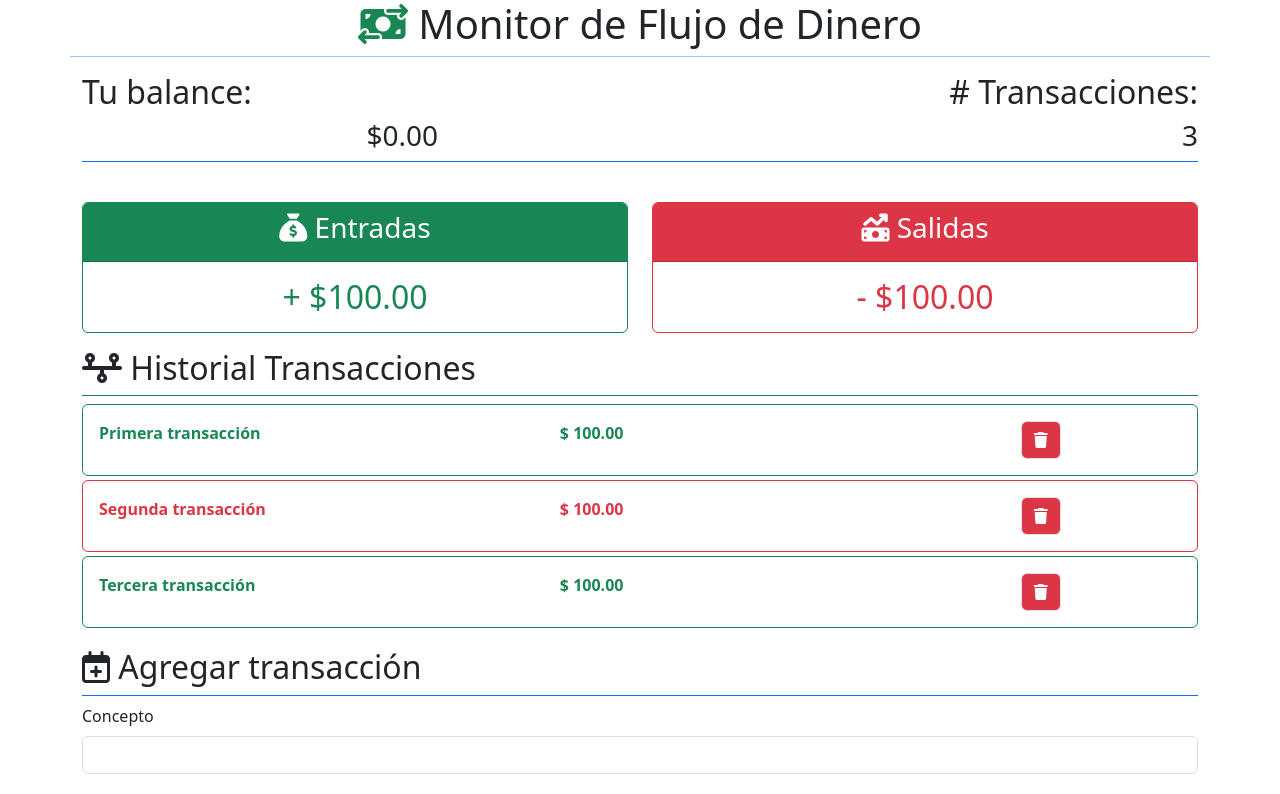
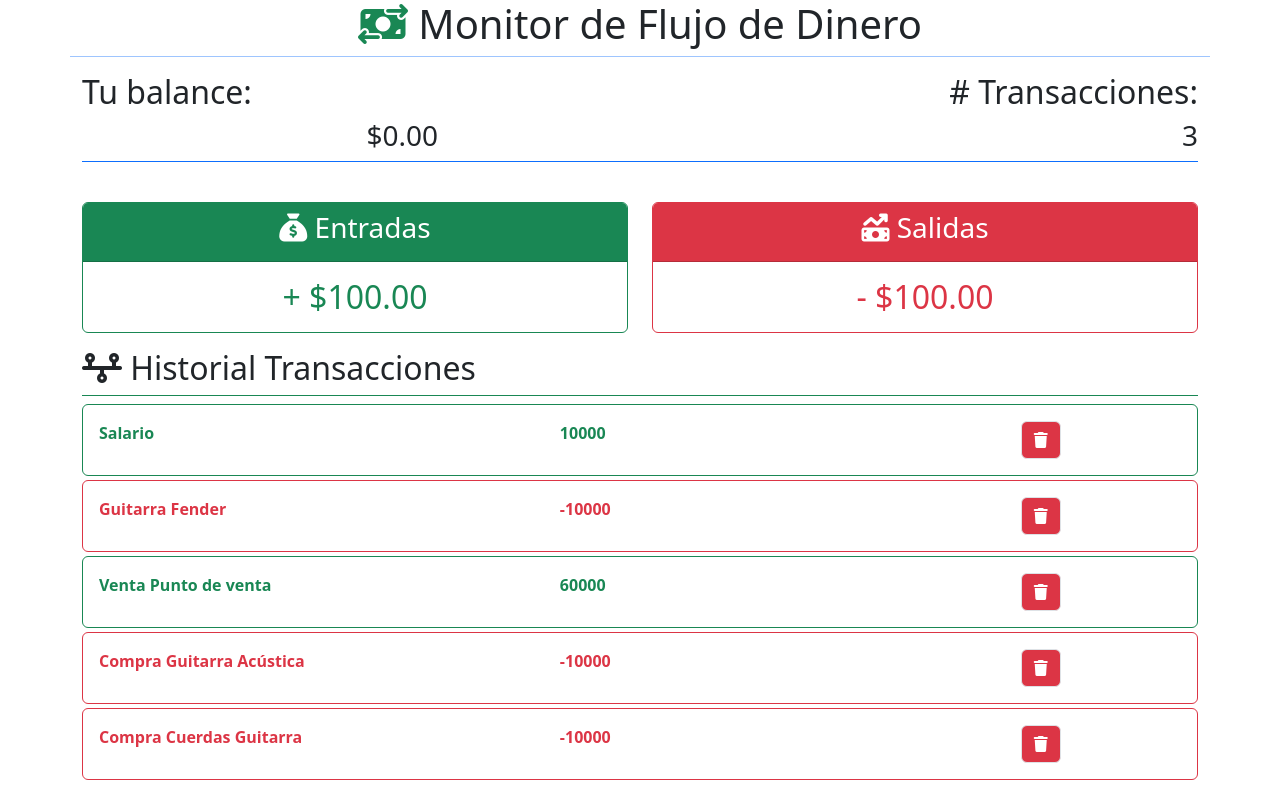
Before and after one commit to FavoMeister/MoneyTransactionVue, a Vue app: page / in a window 1280 px wide. Shown: the top 794 px of the page. Built offline with nearby package versions, Linux system fonts and the light colour scheme; the HTML template or start-up script is replaced by a standard one.

Commit message:
Making global component with props

```diff
--- a/src/components/HistorialTransaccionesApp.vue
+++ b/src/components/HistorialTransaccionesApp.vue
@@ -1,47 +1,26 @@
+<script setup lang="ts">
+import type { Transaccion } from '@/types/types';
+
+defineProps<{
+    transacciones: Transaccion[]
+}>();
+
+</script>
 <template>
     <div class="row mt-3">
       <div class="col">
         <h2 class="border-bottom border-success pb-2">
           <i class="fa-solid fa-timeline"></i>&nbsp;Historial Transacciones
         </h2>
-        <div class="card border-success mb-1 text-success fw-bold">
+        <!-- Transactions -->
+        <div class="card mb-1 fw-bold" :class="transaccion.costo < 0 ? 'border-danger text-danger' : 'border-success text-success'" v-for="transaccion in transacciones" :key="transaccion.id">
           <div class="card-body">
             <div class="row">
               <div class="col-5">
-                Primera transacción
+                {{ transaccion.nombre }}
               </div>
               <div class="col-5">
-                $ 100.00
-              </div>
-              <div class="col-2">
-                <button class="btn btn-danger border" aria-label="Eliminar"><i class="fa-solid fa-trash"></i></button>
-              </div>
-            </div>
-          </div>
-        </div>
-        <div class="card border-danger mb-1">
-          <div class="card-body text-danger  fw-bold">
-            <div class="row">
-              <div class="col-5">
-                Segunda transacción
-              </div>
-              <div class="col-5">
-                $ 100.00
-              </div>
-              <div class="col-2">
-                <button class="btn btn-danger border" aria-label="Eliminar"><i class="fa-solid fa-trash"></i></button>
-              </div>
-            </div>
-          </div>
-        </div>
-        <div class="card border-success mb-1">
-          <div class="card-body text-success fw-bold">
-            <div class="row">
-              <div class="col-5">
-                Tercera transacción
-              </div>
-              <div class="col-5">
-                $ 100.00
+                {{ transaccion.costo }}
               </div>
               <div class="col-2">
                 <button class="btn btn-danger border" aria-label="Eliminar"><i class="fa-solid fa-trash"></i></button>
--- a/src/components/TransaccionesDiner.vue
+++ b/src/components/TransaccionesDiner.vue
@@ -5,6 +5,38 @@ import NumeroTransaccionesApp from './NumeroTransaccionesApp.vue';
 import ResumenApp from './ResumenApp.vue';
 import HistorialTransaccionesApp from './HistorialTransaccionesApp.vue';
 import AgregarTransaccionApp from './AgregarTransaccionApp.vue';
+
+import { ref } from 'vue';
+import type { Transaccion } from '@/types/types';
+
+const transacciones = ref<Transaccion[]>([
+    {
+        id: 1,
+        nombre: 'Salario',
+        costo: 10000
+    },
+    {
+        id: 2,
+        nombre: 'Guitarra Fender',
+        costo: -10000
+    },
+    {
+        id: 3,
+        nombre: 'Venta Punto de venta',
+        costo: 60000
+    },
+    {
+        id: 4,
+        nombre: 'Compra Guitarra Acústica',
+        costo: -10000
+    },
+    {
+        id: 5,
+        nombre: 'Compra Cuerdas Guitarra',
+        costo: -10000
+    }
+]);
+
 </script>
 
 <template>
@@ -26,7 +58,7 @@ import AgregarTransaccionApp from './AgregarTransaccionApp.vue';
     <ResumenApp/>
     <!--/Resumen-->
     <!--HistorialTransacciones-->
-    <HistorialTransaccionesApp/>
+    <HistorialTransaccionesApp :transacciones="transacciones"/>
     <!--/HistorialTransacciones-->
     <!--AgregarTransaccion-->
     <AgregarTransaccionApp/>
--- /dev/null
+++ b/src/types/types.ts
@@ -0,0 +1,5 @@
+export type Transaccion = {
+    id: number,
+    nombre: string
+    costo: number
+}
```
